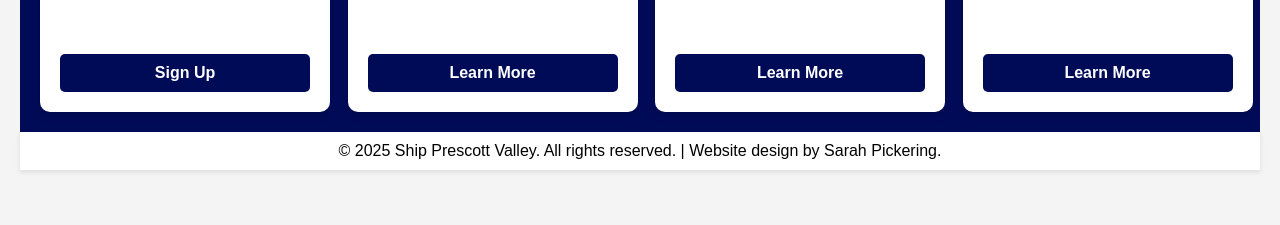
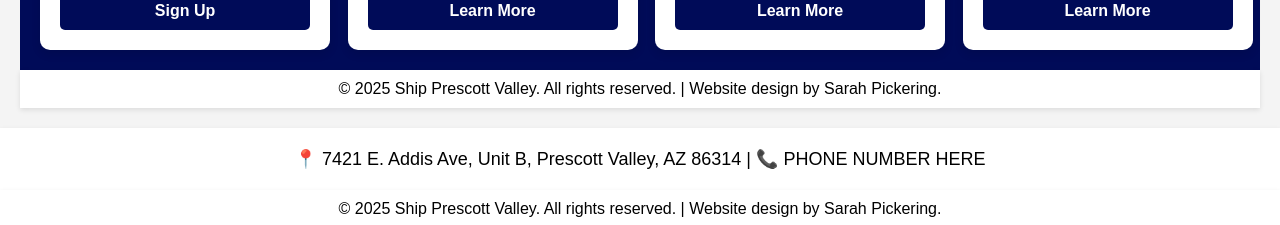
Before and after one commit to sarahpickering/ship-prescott-valley, a React (Create React App) app: page / in a window 1280 px wide. Shown: the part 1734-1959 px from the top of the page. Before the commit the page ends 1924 px from the top, so only its background shows below. Built offline with nearby package versions, Linux system fonts and the light colour scheme.

Commit message:
adjust routes so that hero strip and services don't display on every page

```diff
--- a/src/App.js
+++ b/src/App.js
@@ -1,13 +1,15 @@
 import React from 'react'
-import { BrowserRouter as Router, Route, Routes } from 'react-router-dom';
+import { BrowserRouter as Router, Routes, Route } from 'react-router-dom';
 import Header from './Components/Header';
 import NavBar from './Components/NavBar';
+import HeroSection from './Components/Hero';
+import Home from './Components/Home'
 import InfoStrip from './Components/InfoStrip';
-import Home from './Components/Home';
+import Footer from './Components/Footer';
 
 import { createGlobalStyle } from 'styled-components'
 import styled from 'styled-components'
-import HeroSection from './Components/Hero';
+
 
 const GlobalStyle = createGlobalStyle`
   body, h1, nav, a {
@@ -28,16 +30,17 @@
 `;
 
 function App() {
-  //const location = useLocation();
-
   return (
     <Router>
         <GlobalStyle />
         <Header />
         <MainContent>
-          <InfoStrip />
-          <Home />
-          </MainContent>
+          <Routes>
+            <Route path="/" element ={<Home />} />
+          </Routes>
+        </MainContent>
+        <InfoStrip />
+        <Footer />
     </Router>
   )
 }
```
